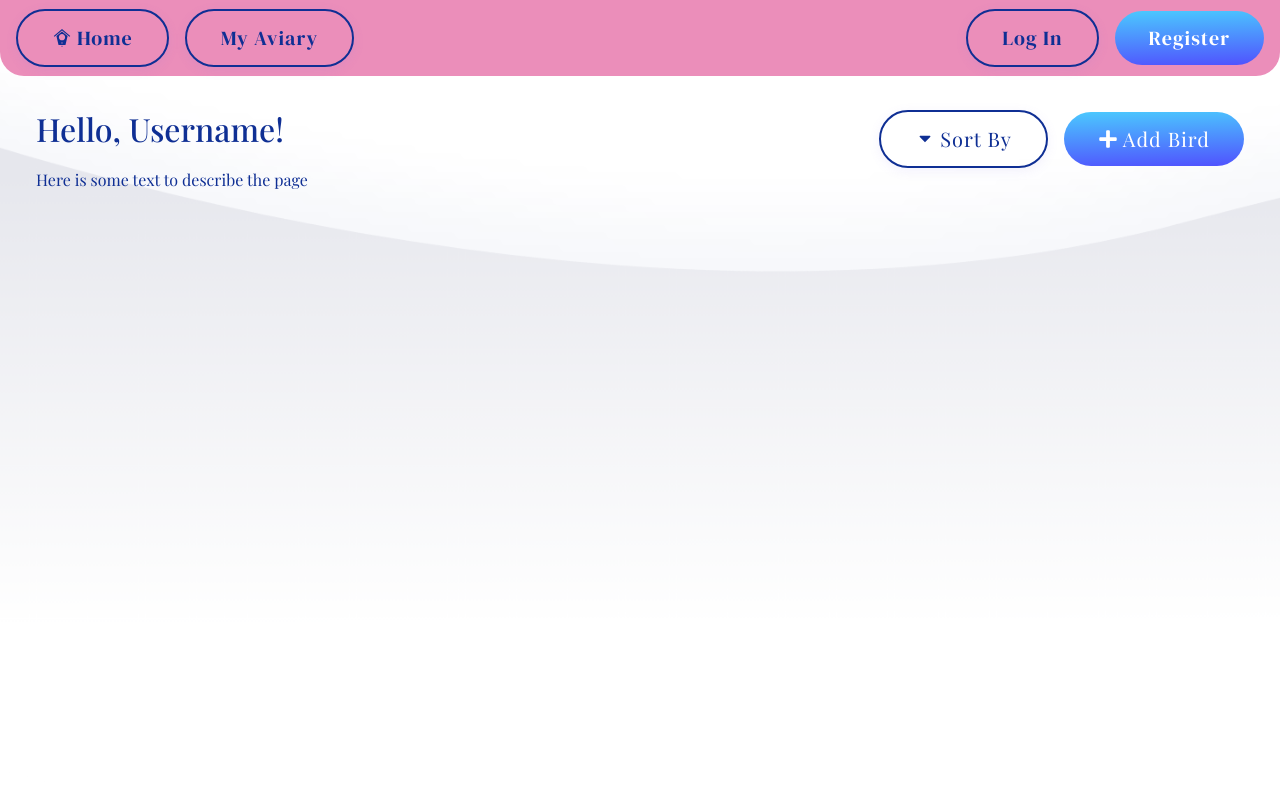
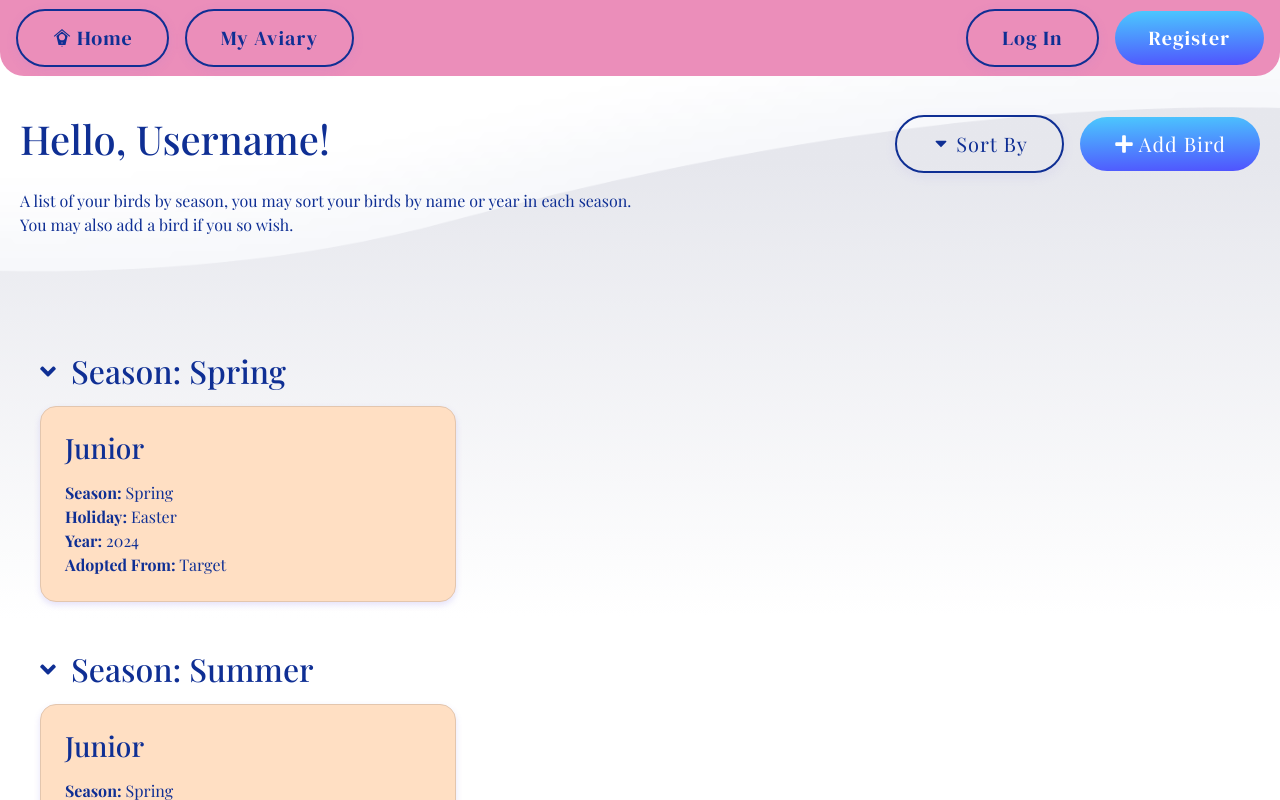
Before and after one commit to kprieto14/Birbs, a React (Vite) app in the folder ClientApp/: page /birdcage-list in a window 1280 px wide. Shown: the top 800 px of the page. Built offline with nearby package versions, Linux system fonts and the light colour scheme; a web font is replaced by a local one.

Commit message:
Add basic for bird cage list

```diff
--- a/ClientApp/src/components/Nav.tsx
+++ b/ClientApp/src/components/Nav.tsx
@@ -5,7 +5,7 @@ import { Link } from "react-router-dom";
 
 export function Nav() {
     return (
-    <header>
+    <header className="nav-header">
         <nav>
             <div>
                 <button className="blue-outline">
--- a/ClientApp/src/components/NoTitleCage.tsx
+++ b/ClientApp/src/components/NoTitleCage.tsx
@@ -1,21 +1,18 @@
 import React from "react";
-import { Card, Col } from "react-bootstrap";
 import Junior from "../assets/junior-bird.jpeg"
 
 export function NoTitleCage() {
     return (
-        <Card className="bird-cage-card">
-            <Card.Body>
-                <Card.Img variant="" src={Junior}/>
+        <article className="bird-cage">
+            <aside>
+                <h3 className="mb-3">Junior</h3>
+                <p><strong>Season:</strong> Spring</p>
+                <p><strong>Holiday:</strong> Easter</p>
+                <p><strong>Year:</strong> 2024</p>
+                <p><strong>Adopted From:</strong> Target</p>
+            </aside>
 
-                <Col className="text-center">
-                    <Card.Text><span className="bold-underline h5">Name</span>: Junior</Card.Text>
-                    <Card.Text><span className="bold-underline h5">User</span>: Kristy</Card.Text>
-                    <Card.Text><span className="bold-underline h5">Season</span>: Spring</Card.Text>
-                    <Card.Text><span className="bold-underline h5">Holiday</span>: Easter</Card.Text>
-                    <Card.Text><span className="bold-underline h5">Year</span>: 2024</Card.Text>
-                </Col>
-            </Card.Body>
-        </Card>
+            {/* <img src={Junior} alt="Fabric Bird" /> */}
+        </article>
     )
 }
--- a/ClientApp/src/index.scss
+++ b/ClientApp/src/index.scss
@@ -38,15 +38,6 @@ button {
   cursor: pointer;
 }
 
-header {
-  background-color: var(--pink);
-  font-family: "DM Serif Display", serif;
-  padding: 9px 0;
-  border-radius: 0 0 1.5rem 1.5rem;
-  position: fixed;
-  width: 100%;
-}
-
 nav {
   display: flex;
   justify-content: space-between;
@@ -62,15 +53,17 @@ nav {
   }
 }
 
-section {
-  display: flex;
-  justify-content: center;
-  align-items: center;
+.nav-header {
+  background-color: var(--pink);
+  font-family: "DM Serif Display", serif;
+  padding: 9px 0;
+  border-radius: 0 0 1.5rem 1.5rem;
+  position: fixed;
+  width: 100%;
 }
 
 .background-image {
   color: var(--blue);
-  padding: 0 1rem;
   background-image: url('./assets/Background\ Image\ Divider@2x.png');
   background-repeat: no-repeat;
   background-attachment: fixed;
@@ -107,6 +100,10 @@ section {
 }
 
 .register, .sign-in, .add-bird {
+  display: flex;
+  justify-content: center;
+  align-items: center;
+
   .middle-card {
     max-width: 50rem;
     padding: 200px 100px 100px 100px;
@@ -131,7 +128,39 @@ section {
 }
 
 .bird-list {
-  padding: 110px 1.25rem 0 1.25rem;
+  padding: 115px 1.25rem 0 1.25rem;
   max-width: 80rem;
   margin: 0 auto;
+
+  .season-header {
+    display: flex;
+    align-items: center;
+    gap: 15px;
+
+    :hover {
+      cursor: pointer;
+    }
+  }
+
+  .season-icon {
+    height: 25px;
+  }
 }
+
+.bird-cage {
+  display: flex;
+  align-items: center;
+  max-height: 15rem;
+  max-width: 26rem;
+  padding: 1.5rem 0 1.5rem 1.5rem;
+  gap: 8rem;
+  background-color: var(--yellow);
+  border: 1px solid #E3C6AE;
+  border-radius: 1rem;
+  box-shadow: 0px 3px 6px #8274E833;
+
+  img {
+    height: 100%;
+    width: 100%;
+  }
+}
--- a/ClientApp/src/pages/BirdCageList.tsx
+++ b/ClientApp/src/pages/BirdCageList.tsx
@@ -3,13 +3,19 @@ import { Col, Row } from "react-bootstrap";
 import IconCenter from "../components/IconCenter";
 import { FaPlus } from "react-icons/fa";
 import { TiArrowSortedDown } from "react-icons/ti";
+import { Link } from "react-router-dom";
+import { FaAngleDown } from "react-icons/fa";
+import { NoTitleCage } from "../components/NoTitleCage";
 
 export function BirdCageList() {
+    const seasons = ['Spring', 'Summer', 'Fall', 'Winter']
+
     return (
         <main className="bird-list">
-            <Row>
+            <header>
+                <Row className="mb-3">
                     <Col md={8}>
-                    <h2>Hello, Username!</h2>
+                        <h1>Hello, Username!</h1>
                     </Col>
 
                     <Col md={4}>
@@ -18,16 +24,35 @@ export function BirdCageList() {
                                 <IconCenter reactIcon={<TiArrowSortedDown />} text="Sort By"/>
                             </button>
 
+                            <Link to='/add-bird'>
                                 <button className="gradient-button">
                                     <IconCenter reactIcon={<FaPlus />} text="Add Bird"/>
                                 </button>
+                            </Link>
+
                         </div>
                     </Col>
-
                 </Row>
 
-            <p>Here is some text to describe the page</p>
+                <p>A list of your birds by season, you may sort your birds by name or year in each season.</p>
+                <p>You may also add a bird if you so wish.</p>
+            </header>
 
+            <div className="bird-list">
+                {
+                    seasons.map((season, index) => (
+                    <section key={index}>
+                        <header className="season-header mb-3">
+                            <FaAngleDown className="season-icon"/>
+                            <h2>Season: {season}</h2>
+                        </header>
+
+                        <article className="mb-5">
+                            <NoTitleCage />
+                        </article>
+                    </section>
+                ))}
+            </div>
         </main>
     )
 }
```
Lines whose indentation alone changed are shown as unchanged.
